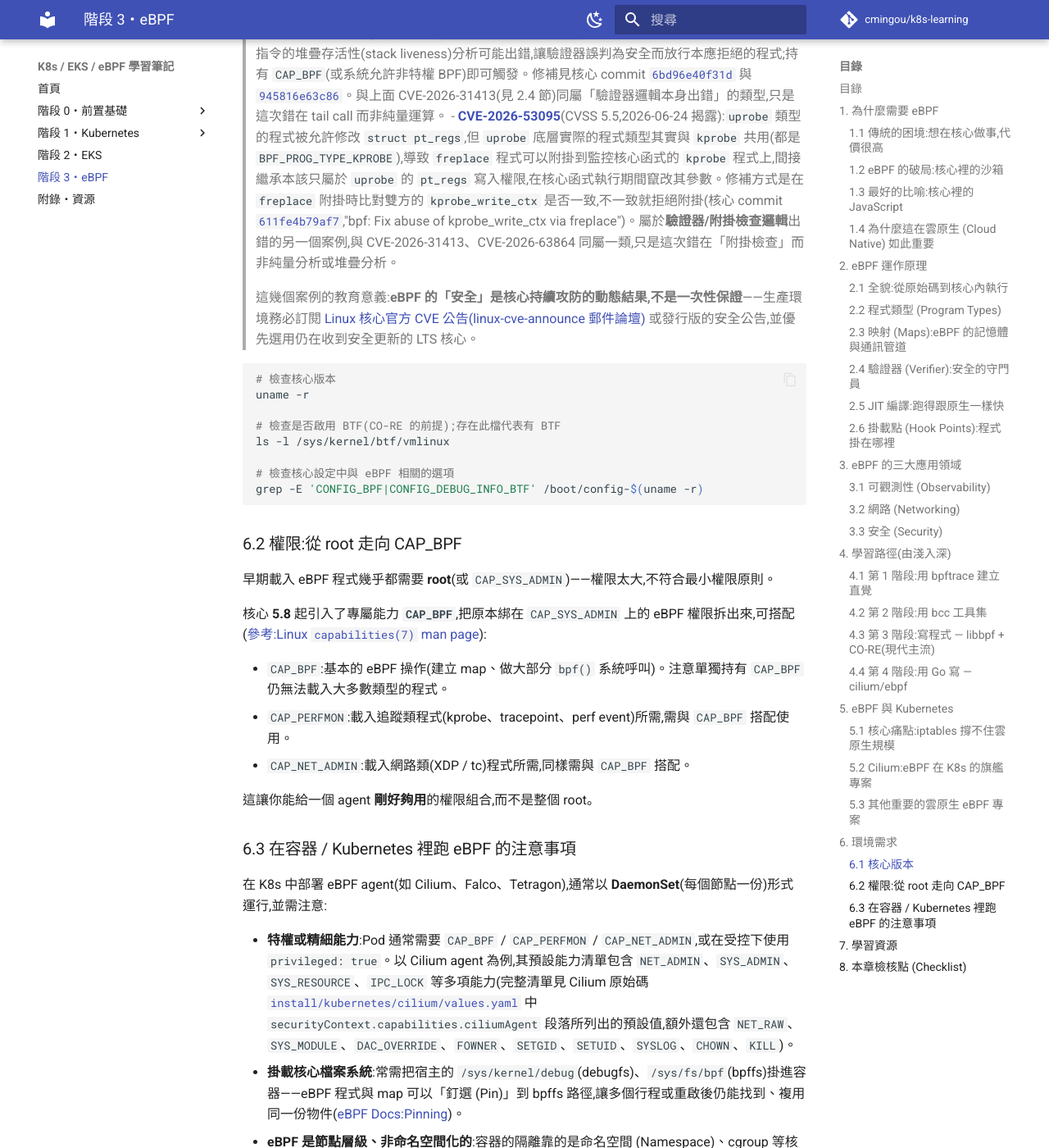
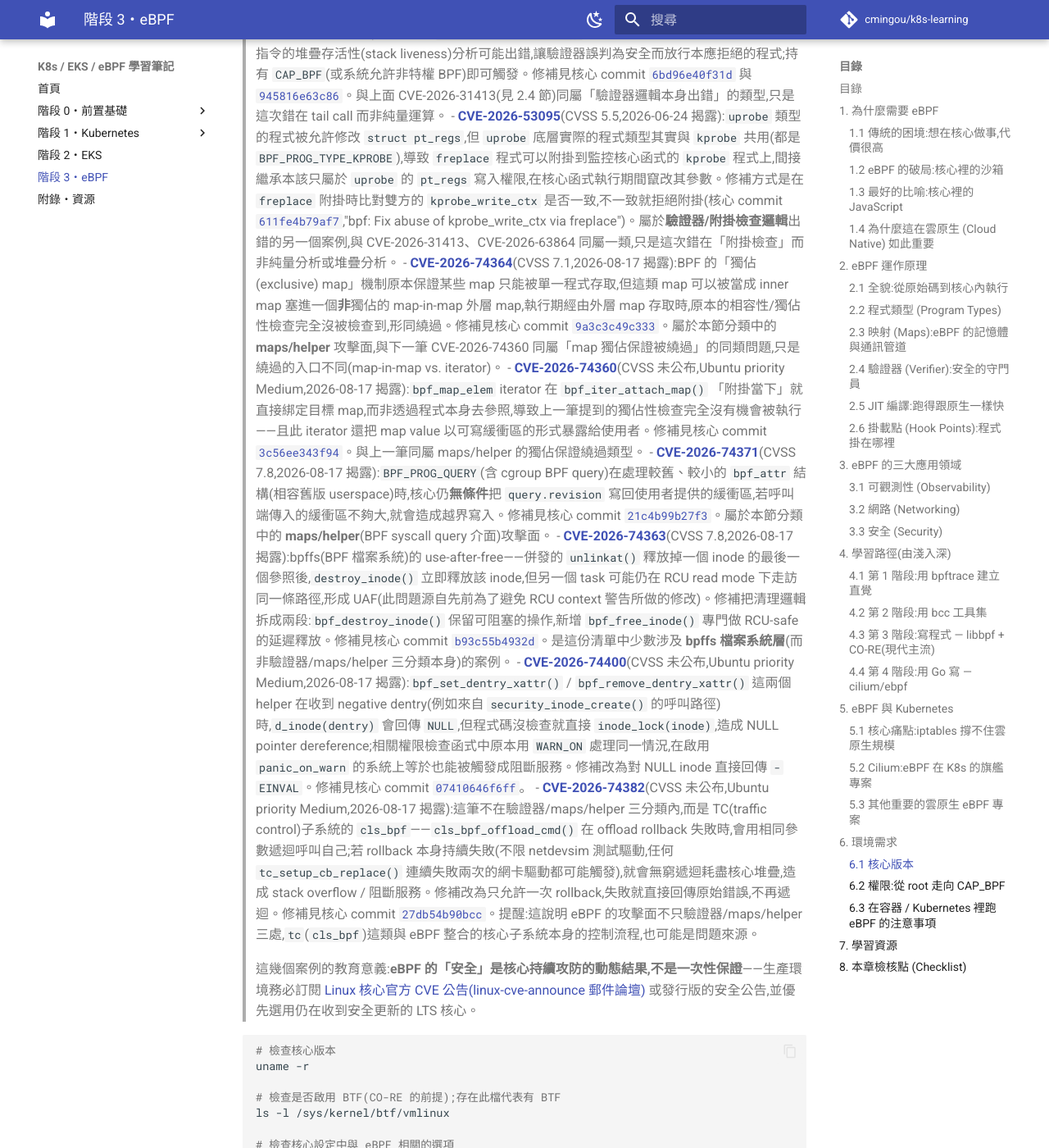
Before and after one commit to cmingou/k8s-learning, an MkDocs documentation site: the page built from docs/03-ebpf/README.md, in a window 1280 px wide and 1400 px high, scrolled down 17752 px. Shown: the whole window at 82% size. Built offline with MkDocs 1.6.1 and Material for MkDocs 9.7.7, drawn with Linux system fonts in a browser that asks for light colours; comment, search, counter and statistics services are not loaded.

Commit message:
Add 6 new kernel BPF CVEs and EKS advanced control plane config feature
eBPF CVE list: Ubuntu's CVE tracker published a batch of six new Linux
kernel BPF CVEs on 2026-08-17, none previously in the list. Added, each
verified directly against its ubuntu.com/security/CVE-... page:
- CVE-2026-74364 / CVE-2026-74360: exclusive BPF map guarantee bypassed
  via map-in-map nesting and via bpf_map_elem iterator, respectively.
- CVE-2026-74371: BPF_PROG_QUERY unconditional query.revision write-back
  causes OOB write for smaller/older bpf_attr structs.
- CVE-2026-74363: bpffs use-after-free from a concurrent unlinkat() vs.
  RCU-mode path walk race.
- CVE-2026-74400: bpf_set/remove_dentry_xattr() NULL deref on negative
  dentries.
- CVE-2026-74382: cls_bpf offload rollback unbounded recursion (stack
  overflow) — noted as an eBPF/TC integration issue outside the usual
  verifier/maps/helper three-way split used elsewhere in this list.

EKS: documented the new (2026-08) "Advanced Kubernetes control plane
configuration" feature — tunable scheduler/controller-manager/API-server
parameters (e.g. MostAllocated node resource fit strategy), requires
Kubernetes 1.31+, no additional charge. Placed next to the existing
Provisioned Control Plane note since both are control-plane tuning
knobs but address different needs (capacity tier vs. behavior params).

Sources:
- https://ubuntu.com/security/CVE-2026-74364
- https://ubuntu.com/security/CVE-2026-74360
- https://ubuntu.com/security/CVE-2026-74371
- https://ubuntu.com/security/CVE-2026-74363
- https://ubuntu.com/security/CVE-2026-74400
- https://ubuntu.com/security/CVE-2026-74382
- https://docs.aws.amazon.com/eks/latest/userguide/control-plane-configuration.html
- https://aws.amazon.com/about-aws/whats-new/2026/08/amazon-eks-control-plane-configuration-parameters/

```diff
--- a/docs/03-ebpf/README.md
+++ b/docs/03-ebpf/README.md
@@ -532,6 +532,12 @@ eBPF 的功能與核心版本**強相關**。各功能登場的大致里程碑(
 > - **[CVE-2026-64545](https://ubuntu.com/security/CVE-2026-64545)**(CVSS 7.5,2026-07-27 揭露):XDP 導向函式 `xdp_master_redirect()`(`net/core/filter.c`)在接收裝置沒有 upper-master adjacency 時缺少 NULL 檢查,當 bond slave 裝置在釋放過程中收到 `XDP_TX` 流量,就可能觸發 NULL pointer dereference 造成 Kernel Panic(阻斷服務);與 2.6 節、3.2 節討論的 XDP 高速封包處理路徑直接相關。修補見核心 commit [`e82d8cc4321c`](https://git.kernel.org/stable/c/e82d8cc4321c373dc46e741cd2dfdaa7921fddb7)。
 > - **[CVE-2026-63864](https://ubuntu.com/security/CVE-2026-63864)**(CVSS 8.4,2026-07-20 揭露):驗證器的 `visit_tailcall_insn()` 忽略了自己的錯誤回傳值,導致 tail call 指令的堆疊存活性(stack liveness)分析可能出錯,讓驗證器誤判為安全而放行本應拒絕的程式;持有 `CAP_BPF`(或系統允許非特權 BPF)即可觸發。修補見核心 commit [`6bd96e40f31d`](https://git.kernel.org/stable/c/6bd96e40f31d) 與 [`945816e63c86`](https://git.kernel.org/stable/c/945816e63c86)。與上面 CVE-2026-31413(見 2.4 節)同屬「驗證器邏輯本身出錯」的類型,只是這次錯在 tail call 而非純量運算。
 > - **[CVE-2026-53095](https://ubuntu.com/security/CVE-2026-53095)**(CVSS 5.5,2026-06-24 揭露):`uprobe` 類型的程式被允許修改 `struct pt_regs`,但 `uprobe` 底層實際的程式類型其實與 `kprobe` 共用(都是 `BPF_PROG_TYPE_KPROBE`),導致 `freplace` 程式可以附掛到監控核心函式的 `kprobe` 程式上,間接繼承本該只屬於 `uprobe` 的 `pt_regs` 寫入權限,在核心函式執行期間竄改其參數。修補方式是在 `freplace` 附掛時比對雙方的 `kprobe_write_ctx` 是否一致,不一致就拒絕附掛(核心 commit [`611fe4b79af7`](https://github.com/torvalds/linux/commit/611fe4b79af7),"bpf: Fix abuse of kprobe_write_ctx via freplace")。屬於**驗證器/附掛檢查邏輯**出錯的另一個案例,與 CVE-2026-31413、CVE-2026-63864 同屬一類,只是這次錯在「附掛檢查」而非純量分析或堆疊分析。
+> - **[CVE-2026-74364](https://ubuntu.com/security/CVE-2026-74364)**(CVSS 7.1,2026-08-17 揭露):BPF 的「獨佔 (exclusive) map」機制原本保證某些 map 只能被單一程式存取,但這類 map 可以被當成 inner map 塞進一個**非**獨佔的 map-in-map 外層 map,執行期經由外層 map 存取時,原本的相容性/獨佔性檢查完全沒被檢查到,形同繞過。修補見核心 commit [`9a3c3c49c333`](https://git.kernel.org/linus/9a3c3c49c333760c8944dadacbe114c1884546ef)。屬於本節分類中的 **maps/helper** 攻擊面,與下一筆 CVE-2026-74360 同屬「map 獨佔保證被繞過」的同類問題,只是繞過的入口不同(map-in-map vs. iterator)。
+> - **[CVE-2026-74360](https://ubuntu.com/security/CVE-2026-74360)**(CVSS 未公布,Ubuntu priority Medium,2026-08-17 揭露):`bpf_map_elem` iterator 在 `bpf_iter_attach_map()` 「附掛當下」就直接綁定目標 map,而非透過程式本身去參照,導致上一筆提到的獨佔性檢查完全沒有機會被執行——且此 iterator 還把 map value 以可寫緩衝區的形式暴露給使用者。修補見核心 commit [`3c56ee343f94`](https://git.kernel.org/linus/3c56ee343f9412d81918635c3e25e22a5dd6d87e)。與上一筆同屬 maps/helper 的獨佔保證繞過類型。
+> - **[CVE-2026-74371](https://ubuntu.com/security/CVE-2026-74371)**(CVSS 7.8,2026-08-17 揭露):`BPF_PROG_QUERY`(含 cgroup BPF query)在處理較舊、較小的 `bpf_attr` 結構(相容舊版 userspace)時,核心仍**無條件**把 `query.revision` 寫回使用者提供的緩衝區,若呼叫端傳入的緩衝區不夠大,就會造成越界寫入。修補見核心 commit [`21c4b99b27f3`](https://git.kernel.org/linus/21c4b99b27f3f85b89256e81b3e997dec0a460d0)。屬於本節分類中的 **maps/helper**(BPF syscall query 介面)攻擊面。
+> - **[CVE-2026-74363](https://ubuntu.com/security/CVE-2026-74363)**(CVSS 7.8,2026-08-17 揭露):bpffs(BPF 檔案系統)的 use-after-free——併發的 `unlinkat()` 釋放掉一個 inode 的最後一個參照後,`destroy_inode()` 立即釋放該 inode,但另一個 task 可能仍在 RCU read mode 下走訪同一條路徑,形成 UAF(此問題源自先前為了避免 RCU context 警告所做的修改)。修補把清理邏輯拆成兩段:`bpf_destroy_inode()` 保留可阻塞的操作,新增 `bpf_free_inode()` 專門做 RCU-safe 的延遲釋放。修補見核心 commit [`b93c55b4932d`](https://git.kernel.org/linus/b93c55b4932dd7e32dca8cf34a3443cc87a02906)。是這份清單中少數涉及 **bpffs 檔案系統層**(而非驗證器/maps/helper 三分類本身)的案例。
+> - **[CVE-2026-74400](https://ubuntu.com/security/CVE-2026-74400)**(CVSS 未公布,Ubuntu priority Medium,2026-08-17 揭露):`bpf_set_dentry_xattr()` / `bpf_remove_dentry_xattr()` 這兩個 helper 在收到 negative dentry(例如來自 `security_inode_create()` 的呼叫路徑)時,`d_inode(dentry)` 會回傳 `NULL`,但程式碼沒檢查就直接 `inode_lock(inode)`,造成 NULL pointer dereference;相關權限檢查函式中原本用 `WARN_ON` 處理同一情況,在啟用 `panic_on_warn` 的系統上等於也能被觸發成阻斷服務。修補改為對 NULL inode 直接回傳 `-EINVAL`。修補見核心 commit [`07410646f6ff`](https://git.kernel.org/linus/07410646f6ff1d23222f105ccab778957d401bbe)。
+> - **[CVE-2026-74382](https://ubuntu.com/security/CVE-2026-74382)**(CVSS 未公布,Ubuntu priority Medium,2026-08-17 揭露):這筆不在驗證器/maps/helper 三分類內,而是 TC(traffic control)子系統的 `cls_bpf`——`cls_bpf_offload_cmd()` 在 offload rollback 失敗時,會用相同參數遞迴呼叫自己;若 rollback 本身持續失敗(不限 netdevsim 測試驅動,任何 `tc_setup_cb_replace()` 連續失敗兩次的網卡驅動都可能觸發),就會無窮遞迴耗盡核心堆疊,造成 stack overflow / 阻斷服務。修補改為只允許一次 rollback,失敗就直接回傳原始錯誤,不再遞迴。修補見核心 commit [`27db54b90bcc`](https://git.kernel.org/linus/27db54b90bcc7c37867fe664107fa25ea6a116e4)。提醒:這說明 eBPF 的攻擊面不只驗證器/maps/helper 三處,`tc`(`cls_bpf`)這類與 eBPF 整合的核心子系統本身的控制流程,也可能是問題來源。
 >
 > 這幾個案例的教育意義:**eBPF 的「安全」是核心持續攻防的動態結果,不是一次性保證**——生產環境務必訂閱 [Linux 核心官方 CVE 公告(linux-cve-announce 郵件論壇)](https://docs.kernel.org/process/cve.html) 或發行版的安全公告,並優先選用仍在收到安全更新的 LTS 核心。
 
```
Also changed, not shown: docs/02-eks/README.md (+2 -0 lines).
